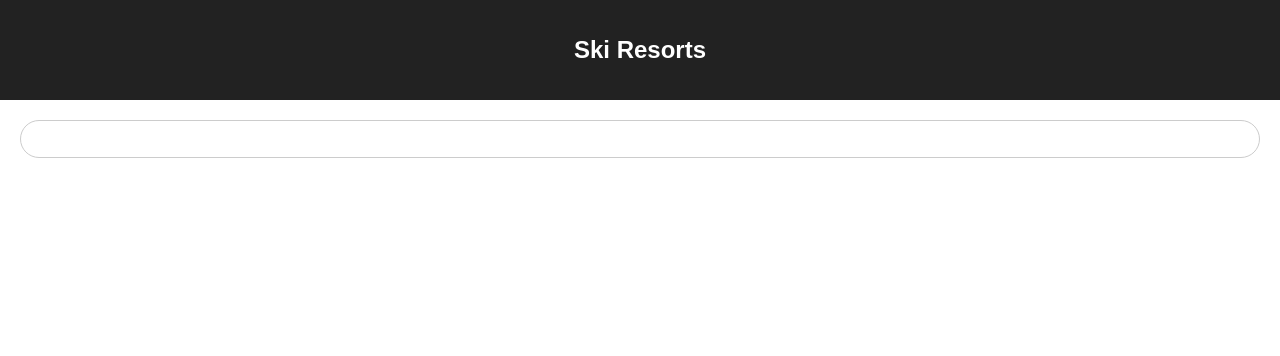
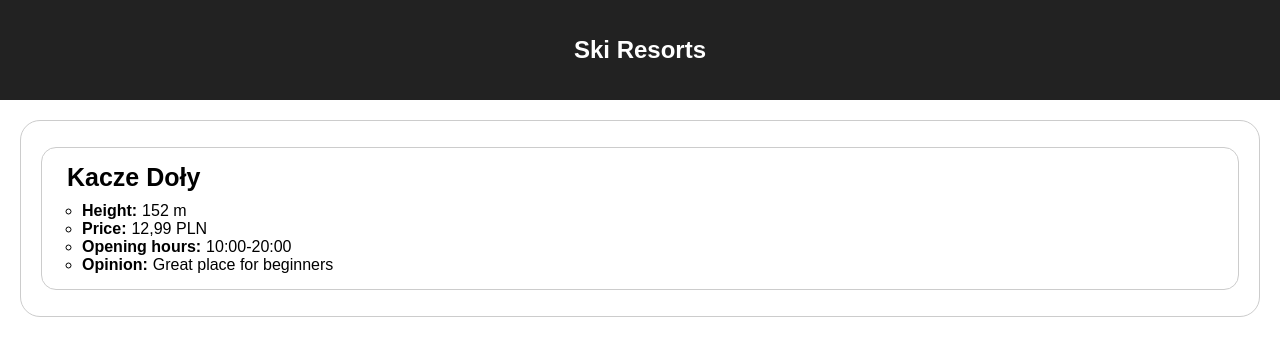
Before and after one commit to Sazar24/warsawjs-workshop-17-github, a React (Create React App) app: page / in a window 1280 px wide. Shown: the top 356 px of the page. Built offline with nearby package versions, Linux system fonts and the light colour scheme.

Commit message:
Add Expample... cośtam... Psie górki itd...

```diff
--- a/src/components/SkiResorts.css
+++ b/src/components/SkiResorts.css
@@ -1,4 +1,3 @@
-
 .SkiResortsWrapper {
   padding: 10px;
   margin: 20px;
@@ -8,4 +7,24 @@
 
 .SkiResortsList {
   list-style-type: none;
+  text-align: initial;
+  padding: initial;
 }
+
+.SkiResortsList li.topLevel {
+  margin: 10px;
+  padding: 15px 0;
+  border: 1px solid #ccc;
+  border-radius: 15px;
+}
+
+.SkiResortsList header {
+  margin: 0 0 10px 25px;
+  font-size: 25px;
+  font-weight: bold;
+}
+
+.SkiResortsList li span.label {
+  font-weight: bold;
+  padding-right: 5px;
+}
--- a/src/components/SkiResorts.jsx
+++ b/src/components/SkiResorts.jsx
@@ -5,12 +5,38 @@ class App extends Component {
   constructor(props) {
     super(props)
     this.state = {
-      skiResorts: [],
+      skiResorts: [
+        {
+          name: 'Kacze Doły',
+          height: '152 m',
+          price: '12,99 PLN',
+          opening_hours: '10:00-20:00',
+          opinion: 'Great place for beginners',
+        }
+      ],
     }
   }
 
   renderSkiResort(resort) {
-    return null
+    return (
+      <li className='topLevel' key={resort.name}>
+        <header>{resort.name}</header>
+        <ul>
+          <li>
+            <span className='label'>Height:</span>{resort.height}
+          </li>
+          <li>
+            <span className='label'>Price:</span>{resort.price}
+          </li>
+          <li>
+            <span className='label'>Opening hours:</span>{resort.opening_hours}
+          </li>
+          <li>
+            <span className='label'>Opinion:</span>{resort.opinion}
+          </li>
+        </ul>
+      </li>
+    )
   }
 
   render() {
```
